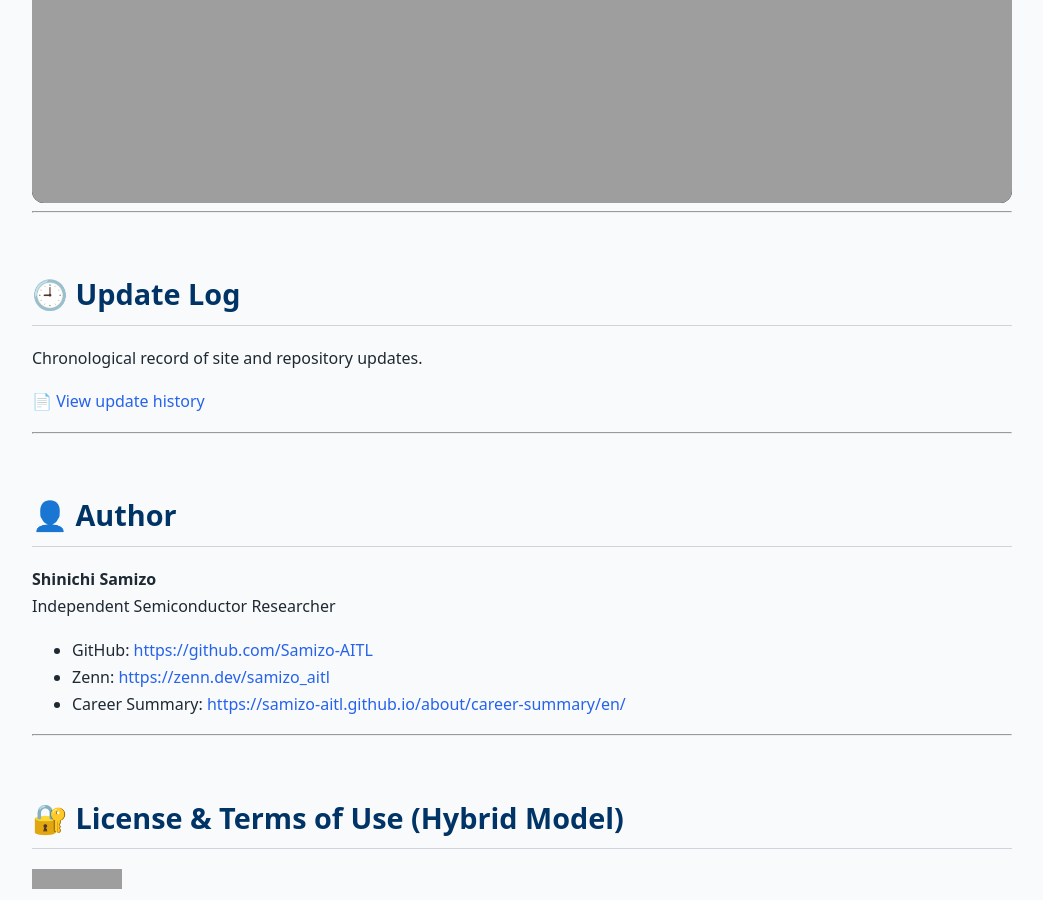
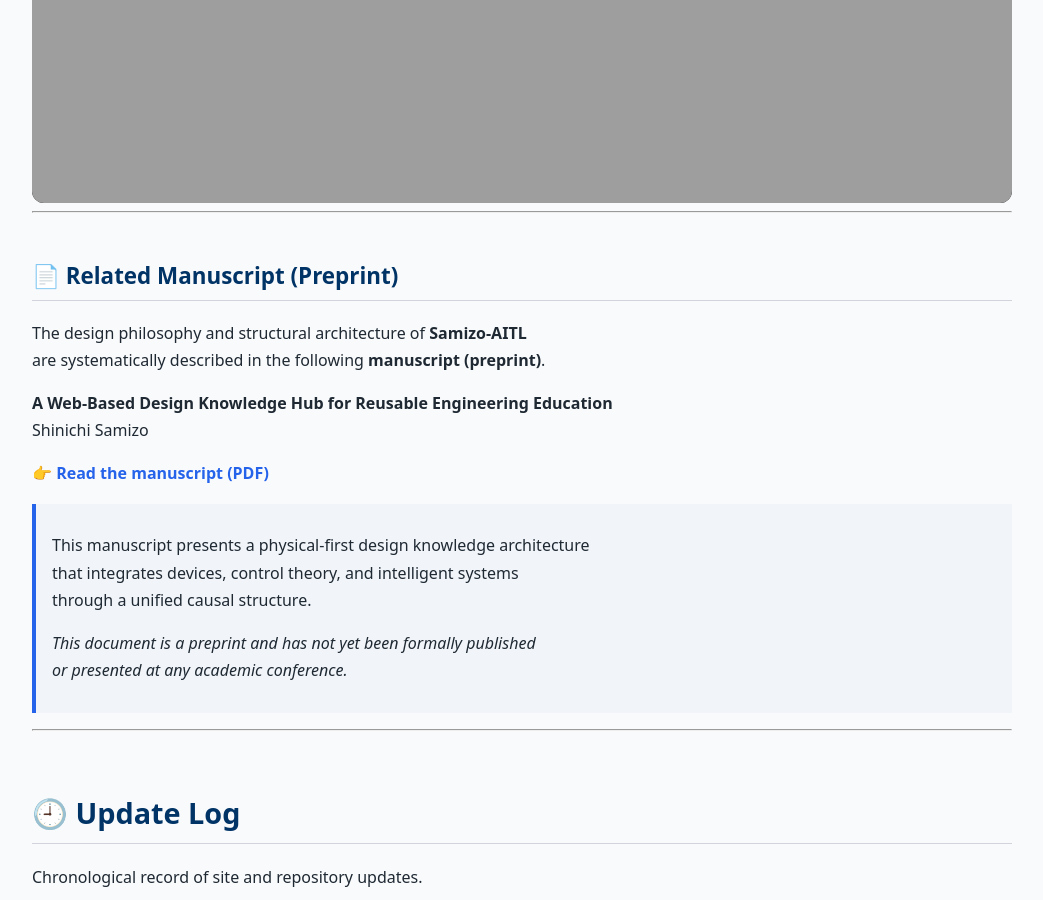
Before and after one commit to Samizo-AITL/Samizo-AITL.github.io, a Jekyll site: the page built from portal/en/index.md, in a window 1280 px wide and 900 px high, scrolled down 18974 px. Shown: the whole window, without its empty margins (118-1161 px from the left). Built offline with Jekyll 4.4.1, drawn with Linux system fonts in a browser that asks for light colours; grey boxes are pictures that could not be loaded.

Commit message:
Update index.md

```diff
--- a/portal/en/index.md
+++ b/portal/en/index.md
@@ -581,6 +581,25 @@ This demo visualizes how the **core AITL control architecture**
 
 ---
 
+## 📄 Related Manuscript (Preprint)
+
+The design philosophy and structural architecture of **Samizo-AITL**
+are systematically described in the following **manuscript (preprint)**.
+
+**A Web-Based Design Knowledge Hub for Reusable Engineering Education**
+Shinichi Samizo
+
+👉 **[Read the manuscript (PDF)](/assets/paper/2026_fie_pdh_portal.pdf)**
+
+> This manuscript presents a physical-first design knowledge architecture
+> that integrates devices, control theory, and intelligent systems
+> through a unified causal structure.
+>
+> *This document is a preprint and has not yet been formally published
+> or presented at any academic conference.*
+
+---
+
 # 🕘 Update Log
 Chronological record of site and repository updates.
 
```
